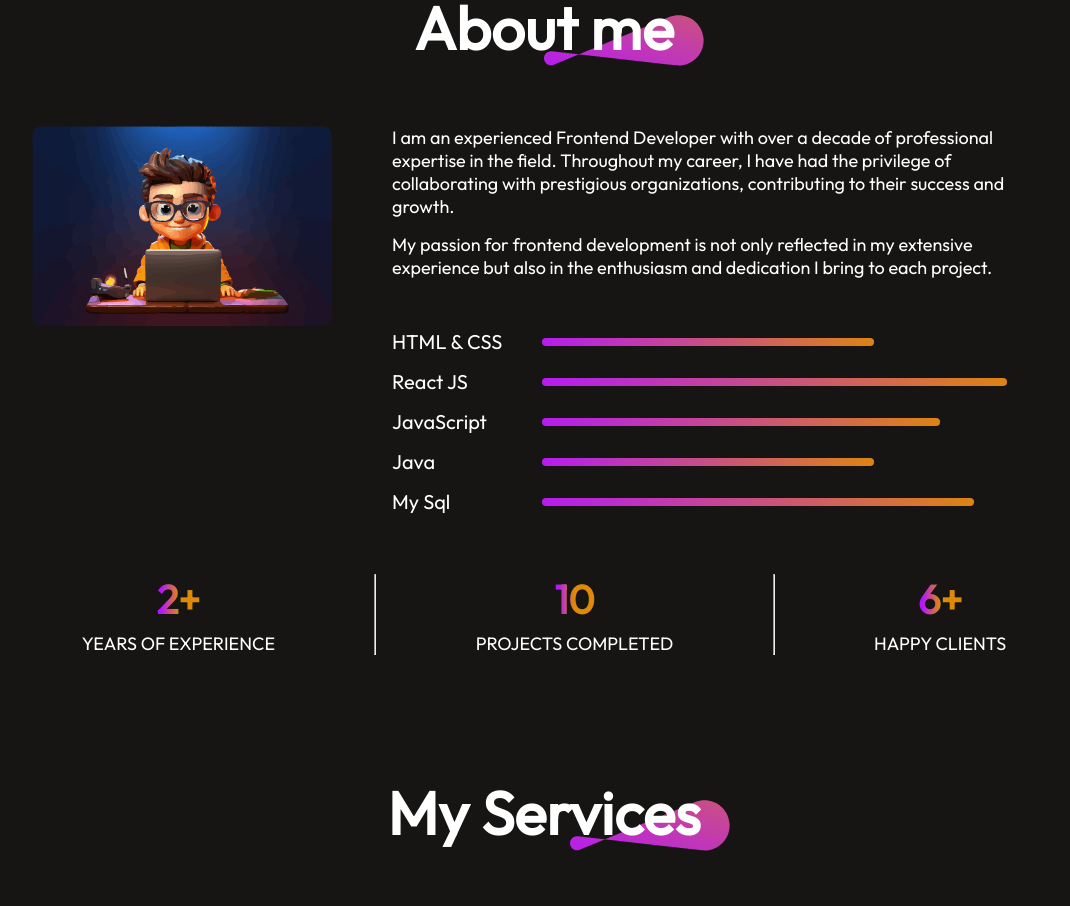
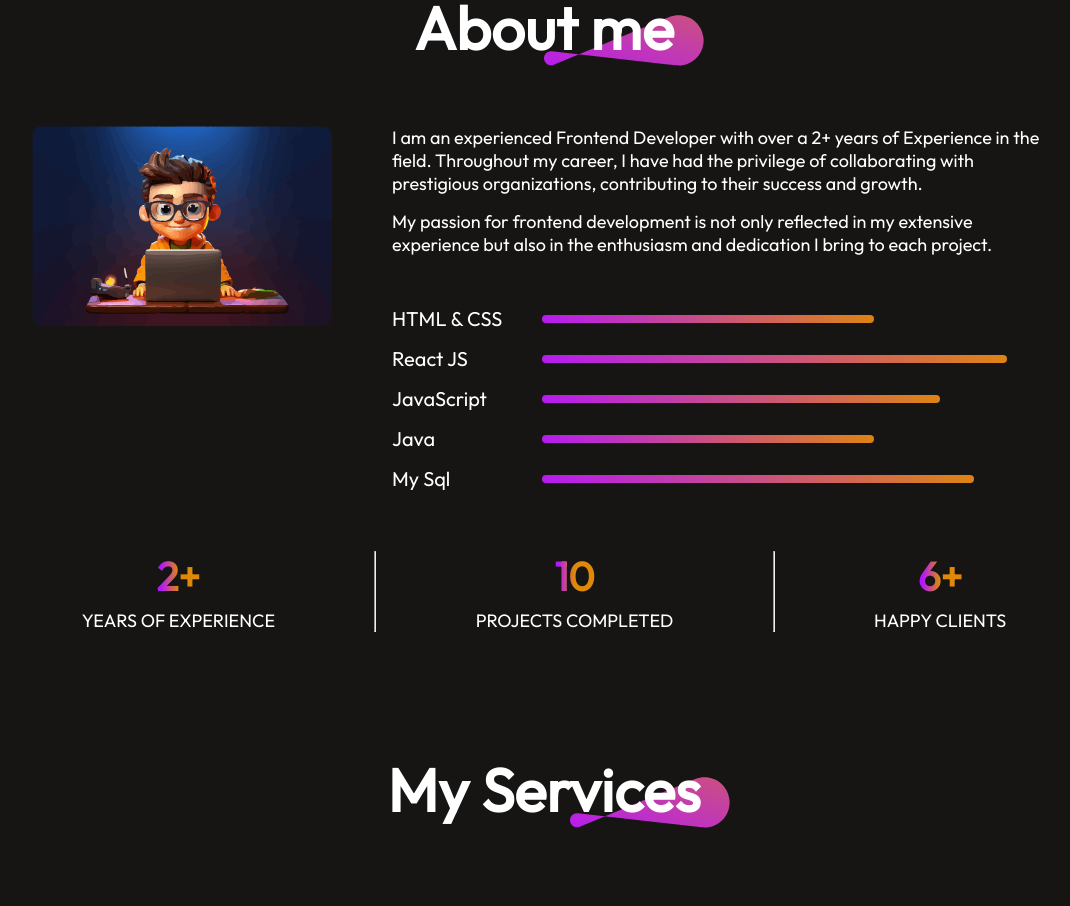
Before and after one commit to ayaz80450/My-Portfolio, a React (Vite) app: page / in a window 1280 px wide. Shown: the part 780-1686 px from the top of the page, without its empty margins (96-1166 px from the left). Built offline with nearby package versions, Linux system fonts and the light colour scheme.

Commit message:
Update About.jsx

```diff
--- a/src/Components/About/About.jsx
+++ b/src/Components/About/About.jsx
@@ -17,7 +17,7 @@ const About = () => {
         </div>
         <div className="about-right">
             <div className="about-para">
-                <p>I am an experienced Frontend Developer with over a decade of professional expertise in the field. Throughout my career, I have had the privilege of collaborating with prestigious organizations, contributing to their success and growth.</p>
+                <p>I am an experienced Frontend Developer with over a 2+ years of Experience in the field. Throughout my career, I have had the privilege of collaborating with prestigious organizations, contributing to their success and growth.</p>
                 <p>My passion for frontend development is not only reflected in my extensive experience but also in the enthusiasm and dedication I bring to each project.</p>
             </div>
             <div className="about-skills">
```
